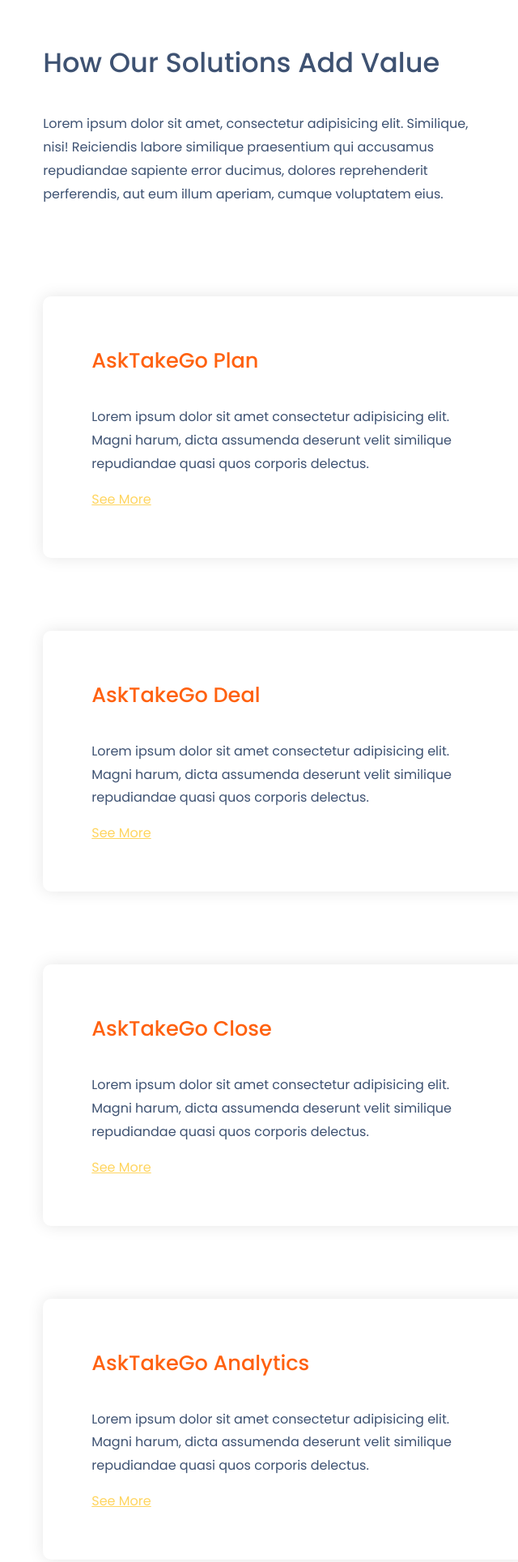
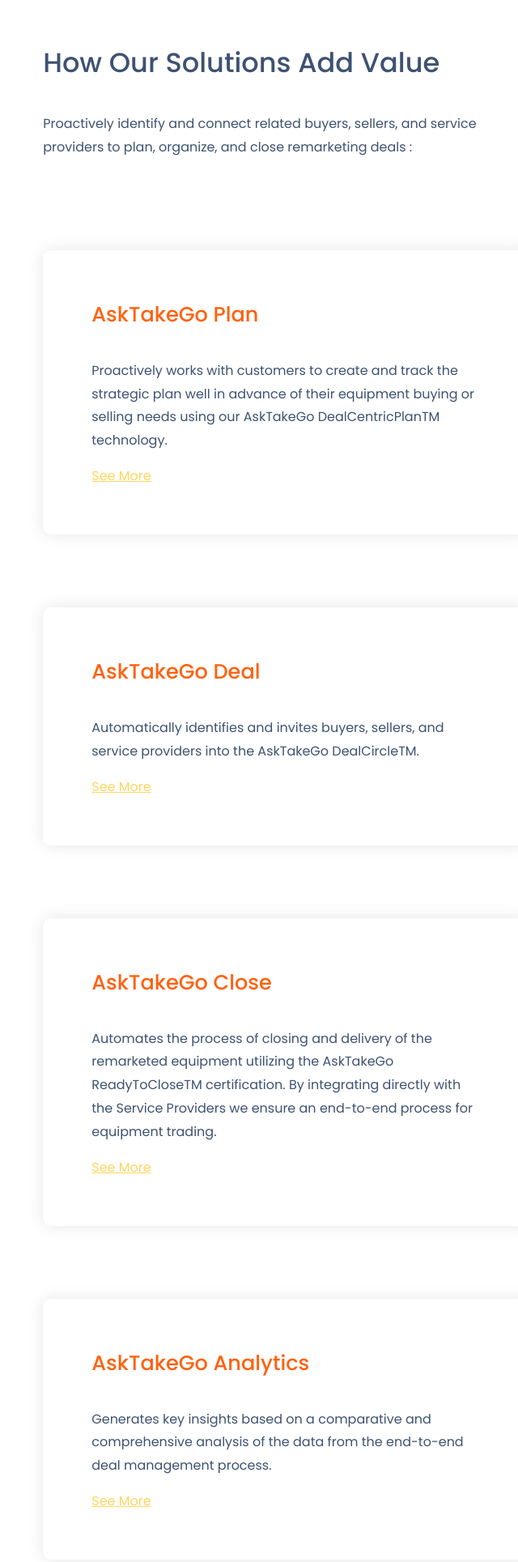
Before and after one commit to Yash-Jawale/ask-take-go, a website: page value.html in a window 1280 px wide. Shown: the part 760-2689 px from the top of the page at 81% size, without its empty margins (35-675 px from the left). Drawn offline with Linux system fonts and the light colour scheme.

Commit message:
Updated COntent

```diff
--- a/value.html
+++ b/value.html
@@ -85,11 +85,8 @@
 					<div class="col-6 single-paragraph">
 						<h2>How Our Solutions Add Value</h2>
 						<p>
-							Lorem ipsum dolor sit amet, consectetur adipisicing elit.
-							Similique, nisi! Reiciendis labore similique praesentium qui
-							accusamus repudiandae sapiente error ducimus, dolores
-							reprehenderit perferendis, aut eum illum aperiam, cumque
-							voluptatem eius.
+							Proactively identify and connect related buyers, sellers, and
+							service providers to plan, organize, and close remarketing deals :
 						</p>
 					</div>
 					<div class="col-6"></div>
@@ -109,36 +106,38 @@
 							<div class="sh-card">
 								<h3>AskTakeGo Plan</h3>
 								<p>
-									Lorem ipsum dolor sit amet consectetur adipisicing elit. Magni
-									harum, dicta assumenda deserunt velit similique repudiandae
-									quasi quos corporis delectus.
+									Proactively works with customers to create and track the
+									strategic plan well in advance of their equipment buying or
+									selling needs using our AskTakeGo DealCentricPlanTM
+									technology.
 								</p>
 								<a href="#">See More</a>
 							</div>
 							<div class="sh-card">
 								<h3>AskTakeGo Deal</h3>
 								<p>
-									Lorem ipsum dolor sit amet consectetur adipisicing elit. Magni
-									harum, dicta assumenda deserunt velit similique repudiandae
-									quasi quos corporis delectus.
+									Automatically identifies and invites buyers, sellers, and
+									service providers into the AskTakeGo DealCircleTM.
 								</p>
 								<a href="#">See More</a>
 							</div>
 							<div class="sh-card">
 								<h3>AskTakeGo Close</h3>
 								<p>
-									Lorem ipsum dolor sit amet consectetur adipisicing elit. Magni
-									harum, dicta assumenda deserunt velit similique repudiandae
-									quasi quos corporis delectus.
+									Automates the process of closing and delivery of the
+									remarketed equipment utilizing the AskTakeGo ReadyToCloseTM
+									certification. By integrating directly with the Service
+									Providers we ensure an end-to-end process for equipment
+									trading.
 								</p>
 								<a href="#">See More</a>
 							</div>
 							<div class="sh-card">
 								<h3>AskTakeGo Analytics</h3>
 								<p>
-									Lorem ipsum dolor sit amet consectetur adipisicing elit. Magni
-									harum, dicta assumenda deserunt velit similique repudiandae
-									quasi quos corporis delectus.
+									Generates key insights based on a comparative and
+									comprehensive analysis of the data from the end-to-end deal
+									management process.
 								</p>
 								<a href="#">See More</a>
 							</div>
```
Also changed, not shown: company.html (+9 -6 lines), solutions.html (+3 -4 lines), technology.html (+8 -6 lines).
